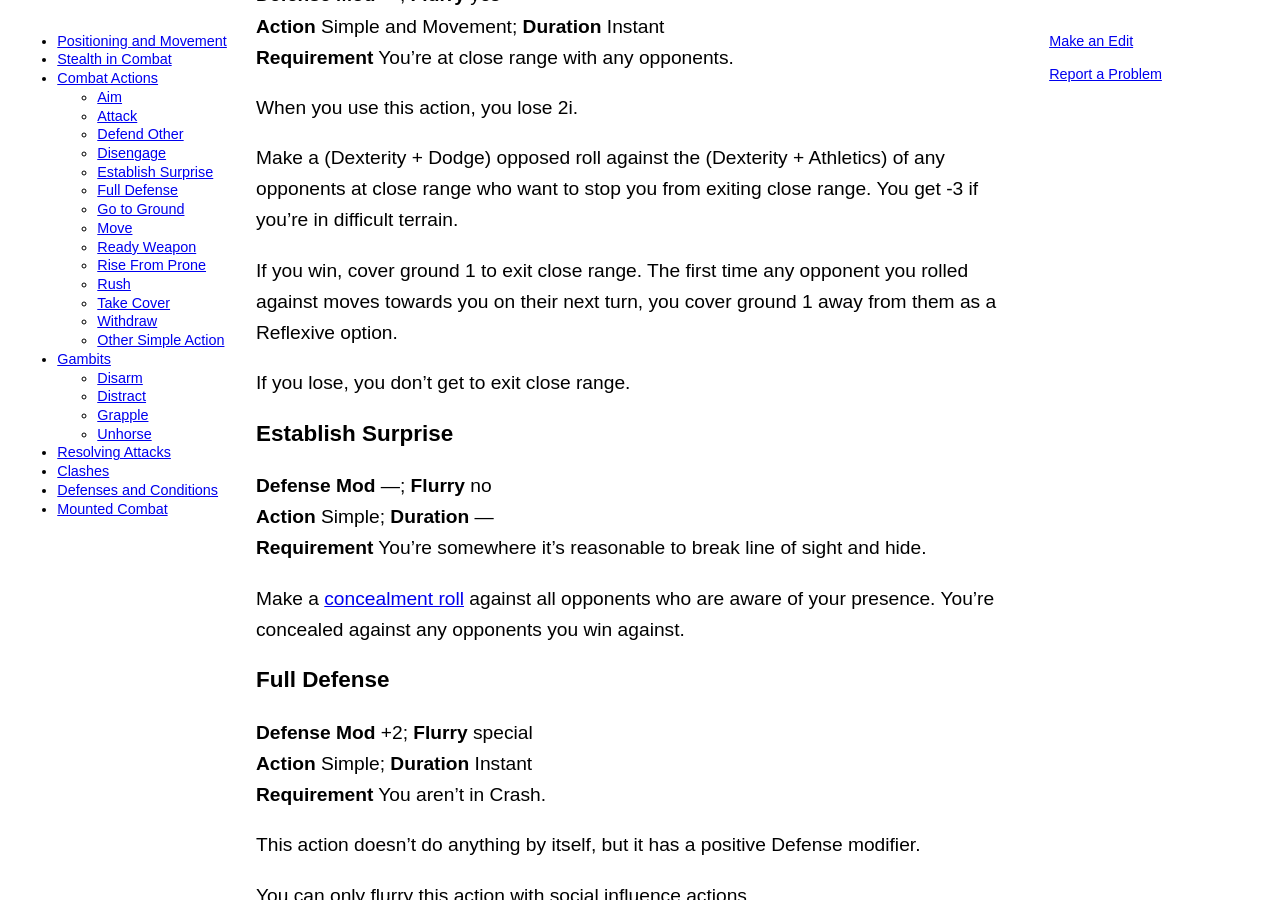
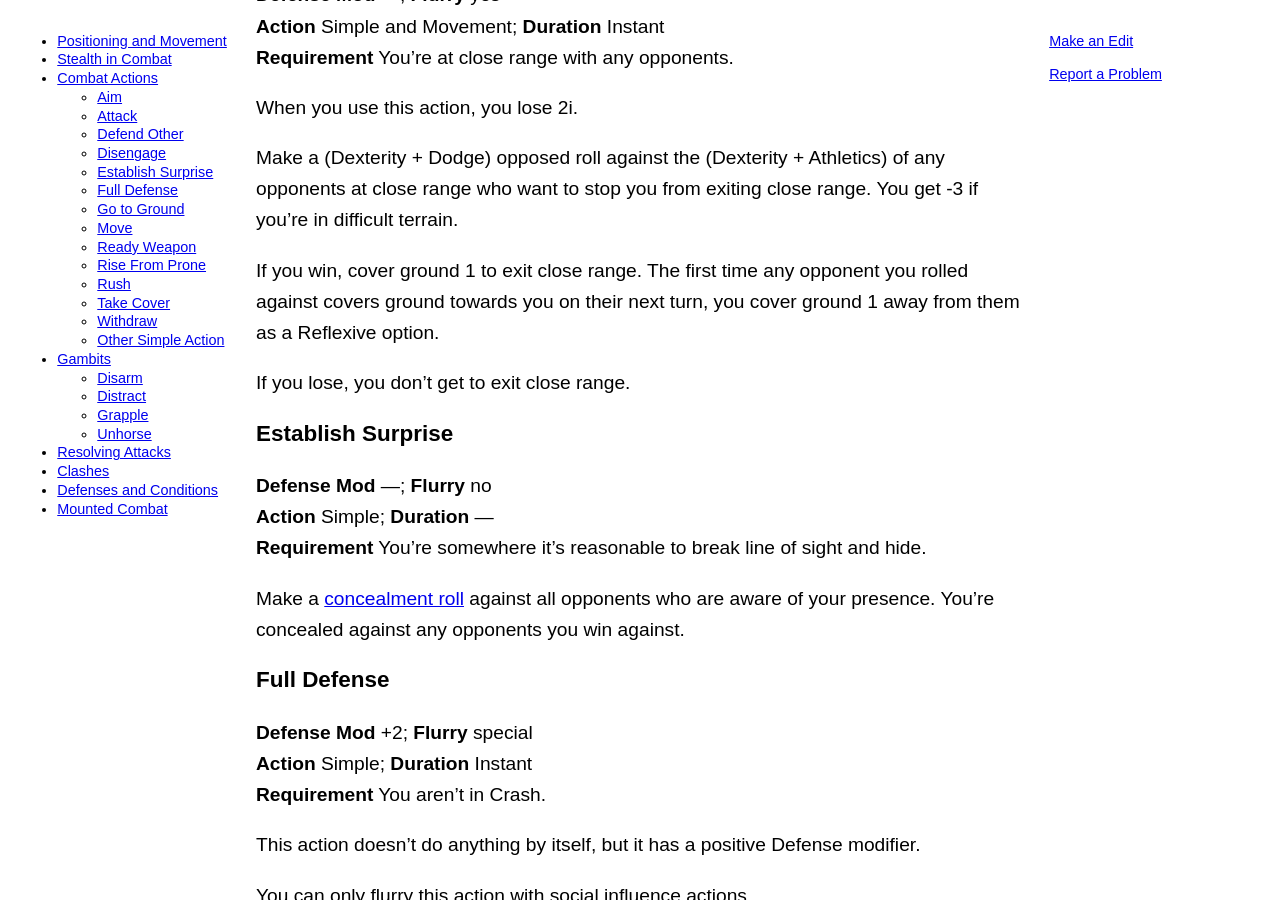
Before and after one commit to lost-egg/lost-egg.github.io, a Jekyll site: the page built from combat.md, in a window 1280 px wide and 900 px high, scrolled down 6446 px. Built offline with Jekyll 4.4.1, drawn with Linux system fonts in a browser that asks for light colours; formulas are drawn with MathJax 3; some of the changed text lies outside the part shown.

Commit message:
Remove use of 'moves'

```diff
--- a/combat.md
+++ b/combat.md
@@ -125,7 +125,7 @@ Choose a target within the maximum range of a readied weapon. Depending on your
 * *short range or closer:* If you attack the target on your next turn, you get +3 on the attack roll.
 * *medium or longer range:* You can attack the target on your next turn. If you spend two consecutive turns using the Aim action targeting them and then attack them on the turn after that, you get +3d on the attack roll.
 
-If you Aim and the target moves out of your weapon's range or behind full cover before your next turn, the Aim action is wasted.
+If you Aim and the target covers ground out of your weapon's range or gets behind full cover before your next turn, the Aim action is wasted.
 
 If you're casting a spell, using an effect from an Ability or martial art that isn't typically used to make ranged attacks, or benefiting from an immediate ranged attack generated by some effect, you don't need to Aim to attack at medium or longer range.
 
@@ -156,7 +156,7 @@ When you use this action, you lose 2i.
 
 Make a (Dexterity + Dodge) opposed roll against the (Dexterity + Athletics) of any opponents at close range who want to stop you from exiting close range. You get -3 if you're in difficult terrain.
 
-If you win, cover ground 1 to exit close range. The first time any opponent you rolled against moves towards you on their next turn, you cover ground 1 away from them as a Reflexive option.
+If you win, cover ground 1 to exit close range. The first time any opponent you rolled against covers ground towards you on their next turn, you cover ground 1 away from them as a Reflexive option.
 
 If you lose, you don't get to exit close range.
 
```
